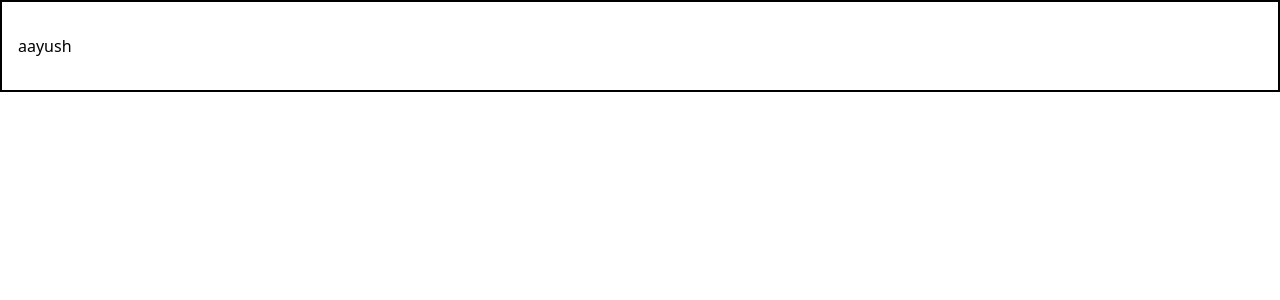
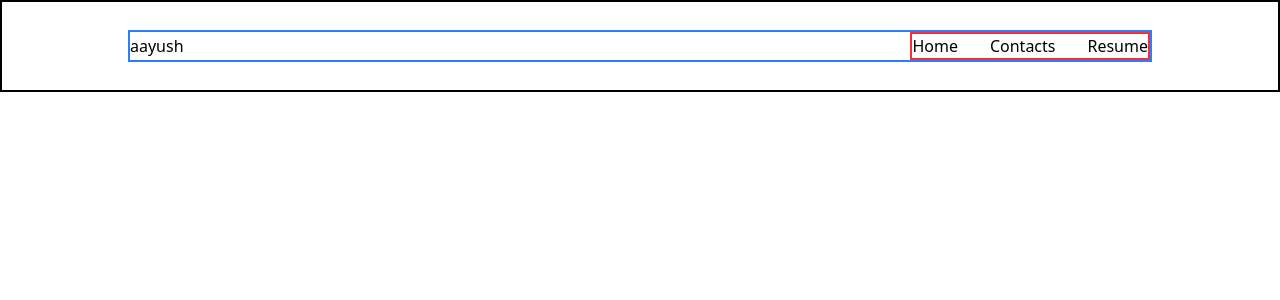
Before and after one commit to Aayush-chalise/portfolio, a React (Vite) app in the folder frontend/myportfolio/: page / in a window 1280 px wide. Shown: the top 300 px of the page. Built offline with nearby package versions, Linux system fonts and the light colour scheme.

Commit message:
basic layot of navbar done

```diff
--- a/frontend/myportfolio/src/App.jsx
+++ b/frontend/myportfolio/src/App.jsx
@@ -1,10 +1,11 @@
 import Nav from "./components/Nav";
 import "./styles/index.css";
+import { BrowserRouter } from "react-router-dom";
 function App() {
   return (
-    <>
+    <BrowserRouter>
       <Nav></Nav>
-    </>
+    </BrowserRouter>
   );
 }
 
--- a/frontend/myportfolio/src/components/Nav.jsx
+++ b/frontend/myportfolio/src/components/Nav.jsx
@@ -1,17 +1,21 @@
 import React from "react";
 import { navLinks } from "../constants/constant";
-import { Links } from "react-router-dom";
+import { Link } from "react-router-dom";
 
 const Nav = () => {
   return (
-    <header className="w-full border-2 fixed border-black z-10 px-4 py-8">
-      <nav className="flex flex-wrap justify-between items-center">
+    <header className="w-full border-2 fixed border-black z-10  px-4 py-7  ">
+      <nav className="flex flex-wrap justify-between items-center  border-2 border-blue-500 max-w-3xl  xl:max-w-5xl lg:max-w-4xl mx-auto">
         <div>aayush</div>
-        <ul>
-          {navLinks.map((item) => {
-            <li>{item.label}</li>;
-          })}
-        </ul>
+        <div className="hidden md:flex">
+          <ul className="flex border-2 border-red-500 gap-8 ">
+            {navLinks.map((item) => (
+              <li key={item.label}>
+                <Link>{item.label}</Link>
+              </li>
+            ))}
+          </ul>
+        </div>
       </nav>
     </header>
   );
```
